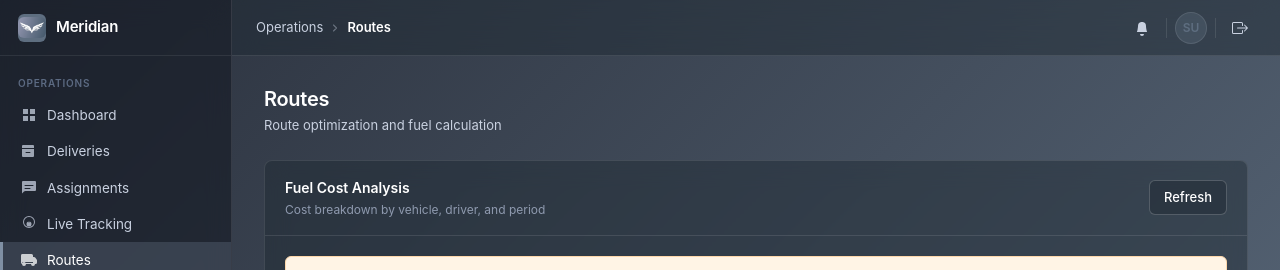
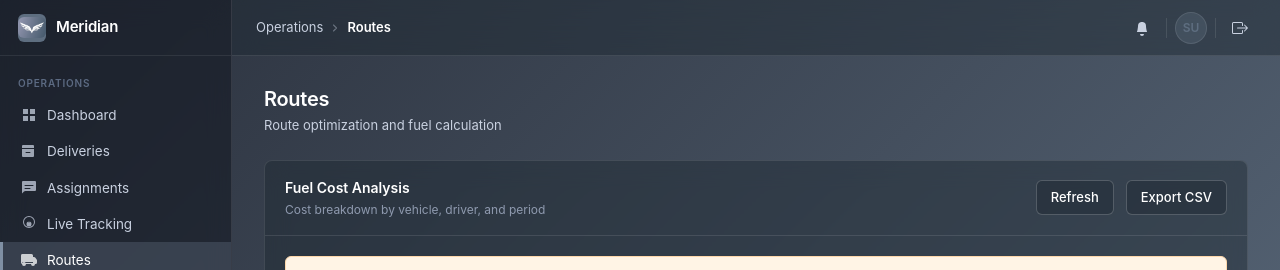
Before and after one commit to notdulain/Meridian-Frontend, a Next.js app: page /routes in a window 1280 px wide. Shown: the top 270 px of the page. Built offline with nearby package versions, Linux system fonts and the light colour scheme; no server answers; sample sign-in values are in the browser's storage.

Commit message:
MER-286 feat(Routes): add CSV export button for fuel cost report

```diff
--- a/app/routes/page.tsx
+++ b/app/routes/page.tsx
@@ -3,6 +3,7 @@
 import { useCallback, useEffect, useMemo, useState } from "react";
 import { assignmentService } from "@/src/api/services/assignmentService";
 import { reportService } from "@/src/api/services/reportService";
+import { downloadBlobFile } from "@/src/lib/download";
 import type { AssignmentHistoryRowDto, FuelCostReportQuery, FuelCostReportRowDto } from "@/src/api/types/dtos";
 
 export default function RoutesPage() {
@@ -15,6 +16,7 @@ export default function RoutesPage() {
     const [assignmentHistoryRows, setAssignmentHistoryRows] = useState<AssignmentHistoryRowDto[]>([]);
     const [crossRefLoading, setCrossRefLoading] = useState(false);
     const [crossRefError, setCrossRefError] = useState("");
+    const [exportLoading, setExportLoading] = useState(false);
 
     function toDateKey(value: string): string {
         return new Date(value).toISOString().slice(0, 10);
@@ -131,6 +133,26 @@ export default function RoutesPage() {
         await loadFuelCostReport();
     }
 
+    async function exportFuelCostReportCsv() {
+        const query = buildFuelCostQuery();
+        if (query === null) {
+            return;
+        }
+
+        setExportLoading(true);
+        setError("");
+
+        try {
+            const payload = Object.keys(query).length === 0 ? undefined : query;
+            const file = await reportService.fuelCostCsv(payload);
+            downloadBlobFile(file, "fuel-cost-report.csv");
+        } catch {
+            setError("Unable to export fuel cost report.");
+        } finally {
+            setExportLoading(false);
+        }
+    }
+
     const totalFuelCost = useMemo(
         () => rows.reduce((sum, row) => sum + row.totalFuelCostLkr, 0),
         [rows],
@@ -189,6 +211,14 @@ export default function RoutesPage() {
                     <div className="metric-summary-actions">
                         <button type="button" className="btn btn-secondary" onClick={() => void loadFuelCostReport()} disabled={loading}>
                             {loading ? "Refreshing..." : "Refresh"}
+                        </button>
+                        <button
+                            type="button"
+                            className="btn btn-secondary"
+                            onClick={() => void exportFuelCostReportCsv()}
+                            disabled={loading || exportLoading}
+                        >
+                            {exportLoading ? "Exporting..." : "Export CSV"}
                         </button>
                     </div>
                 </div>
```
